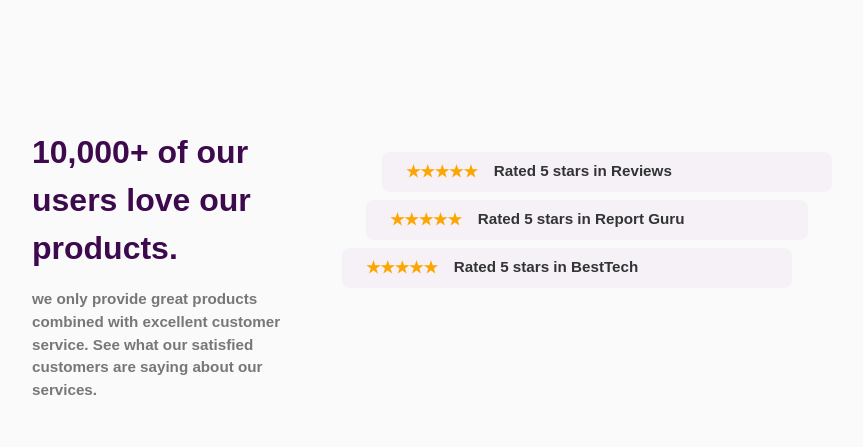
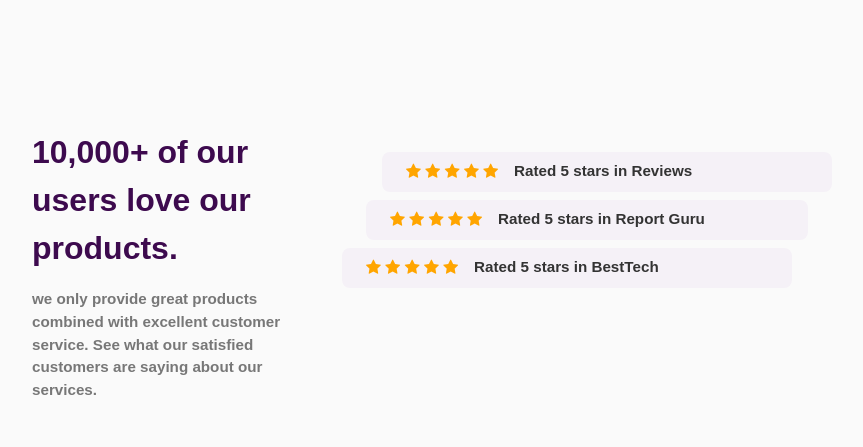
Before and after one commit to abbas001900/social_proof, a plain HTML site: page index.html in a window 1280 px wide. Shown: the top 447 px of the page, without its empty margins (208-1071 px from the left). Drawn offline with Linux system fonts and the light colour scheme.

Commit message:
Correction apès évalution du staff

```diff
--- a/index.html
+++ b/index.html
@@ -6,6 +6,7 @@
     <meta name="viewport" content="width=device-width, initial-scale=1.0">
     <link rel="stylesheet" href="styles.css">
     <title>Témoignages Clients</title>
+    <link rel="stylesheet" href="https://cdnjs.cloudflare.com/ajax/libs/font-awesome/4.7.0/css/font-awesome.min.css">
 </head>
 
 <body>
@@ -19,17 +20,35 @@
 
             <div>
                 <article class="ratings">
-                    <span class="stars">★★★★★</span>
+                    <span class="stars">
+                        <i class="fa fa-star"></i>
+                        <i class="fa fa-star"></i>
+                        <i class="fa fa-star"></i>
+                        <i class="fa fa-star"></i>
+                        <i class="fa fa-star"></i>
+                    </span>
                     <p>Rated 5 stars in Reviews</p>
                 </article>
 
                 <article class="ratings">
-                    <span class="stars">★★★★★</span>
+                    <span class="stars">
+                        <i class="fa fa-star"></i>
+                        <i class="fa fa-star"></i>
+                        <i class="fa fa-star"></i>
+                        <i class="fa fa-star"></i>
+                        <i class="fa fa-star"></i>
+                    </span>
                     <p>Rated 5 stars in Report Guru</p>
                 </article>
 
                 <article class="ratings">
-                    <span class="stars">★★★★★</span>
+                    <span class="stars">
+                        <i class="fa fa-star"></i>
+                        <i class="fa fa-star"></i>
+                        <i class="fa fa-star"></i>
+                        <i class="fa fa-star"></i>
+                        <i class="fa fa-star"></i>
+                    </span>
                     <p>Rated 5 stars in BestTech</p>
                 </article>
             </div>
```
